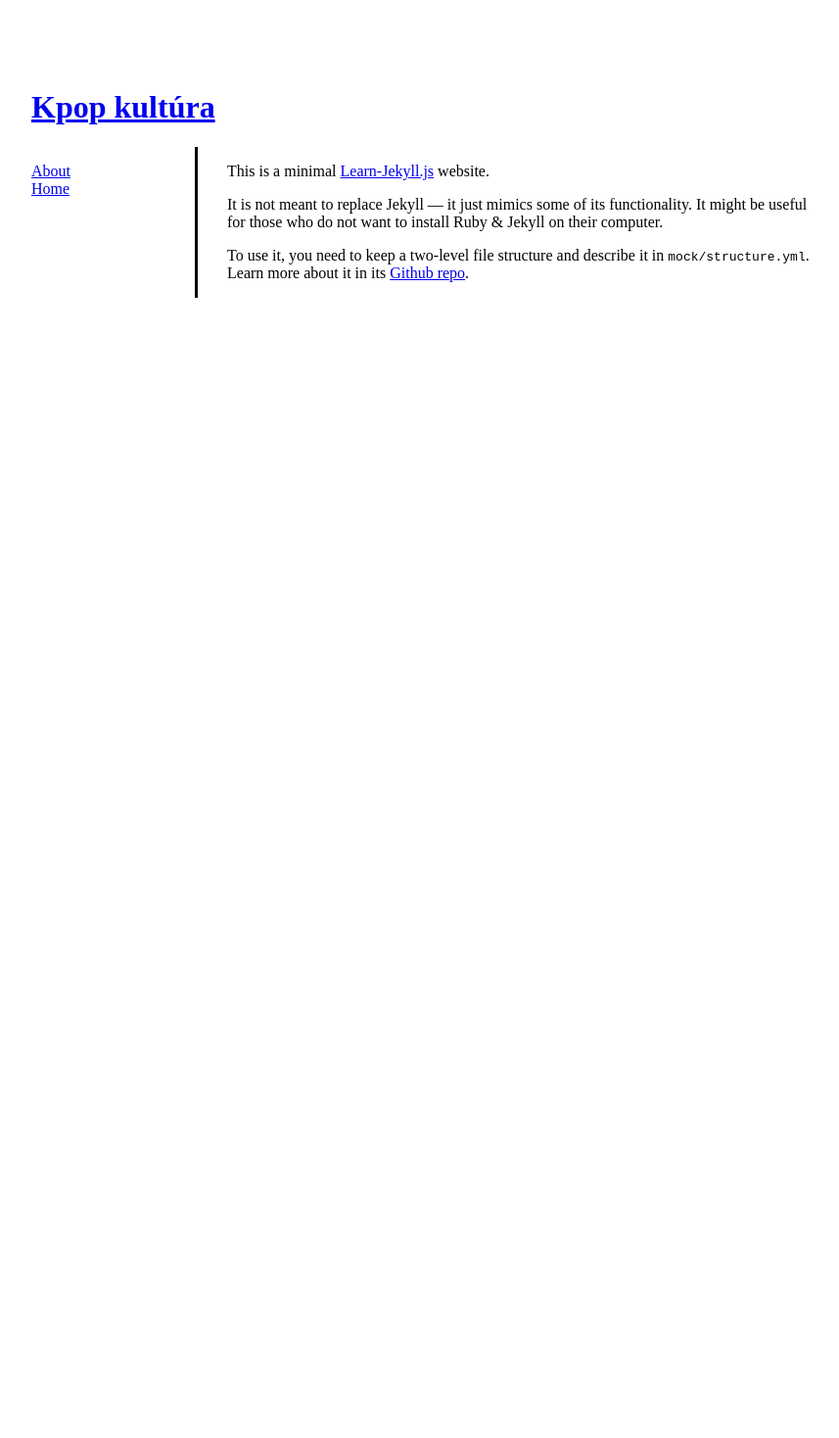
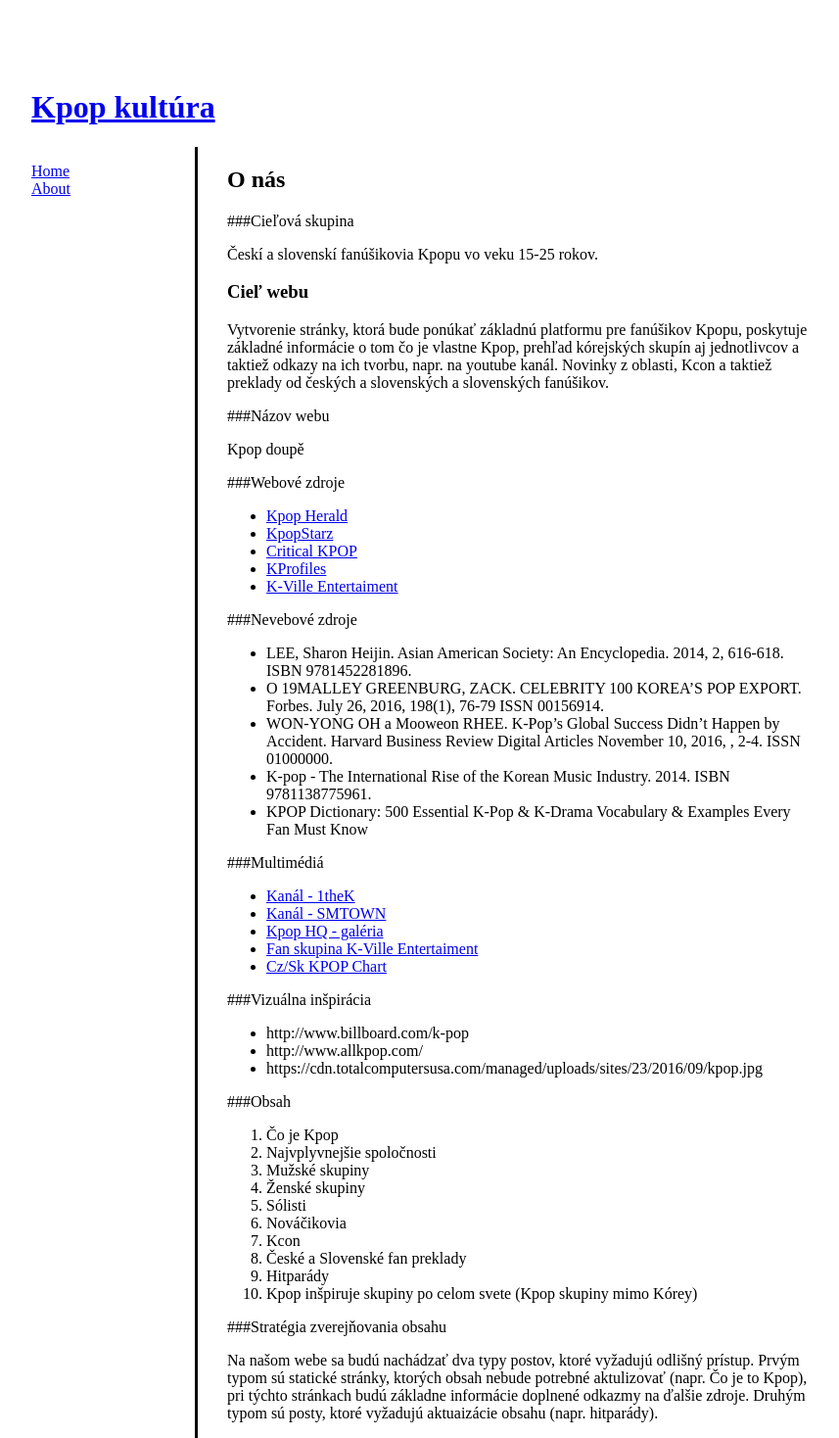
Before and after one commit to yana3/learn-jekyll, a Jekyll site: the page built from about.md, in a window 1280 px wide. Shown: the whole page at 98% size, without its empty margins (208-1065 px from the left). Built offline with Jekyll 4.4.1, drawn with Linux system fonts in a browser that asks for light colours; our own code applies the rules of GitHub Pages for plain Markdown files; before the commit the page ends 900 px from its top, so only the background shows below that.

Commit message:
About + post2
Upravenie stránky About a pridanie postu Náš tým

```diff
--- a/about.md
+++ b/about.md
@@ -3,8 +3,65 @@ layout: page
 title: About
 ---
 
-This is a minimal [Learn-Jekyll.js](https://github.com/jan-martinek/learn-jekyll) website.
 
-It is not meant to replace Jekyll — it just mimics some of its functionality. It might be useful for those who do not want to install Ruby & Jekyll on their computer.
 
-To use it, you need to keep a two-level file structure and describe it in `mock/structure.yml`. Learn more about it in its [Github repo](https://github.com/jan-martinek/learn-jekyll).
+## O nás
+
+###Cieľová skupina
+
+Českí a slovenskí fanúšikovia Kpopu vo veku 15-25 rokov.
+
+### Cieľ webu
+
+Vytvorenie stránky, ktorá bude ponúkať základnú platformu pre fanúšikov Kpopu, poskytuje základné informácie o tom čo je vlastne Kpop, prehľad kórejských skupín aj jednotlivcov a taktiež odkazy na ich tvorbu, napr. na youtube kanál. Novinky z oblasti, Kcon a taktiež preklady od českých a slovenských a slovenských fanúšikov.
+
+###Názov webu
+
+Kpop doupě
+
+###Webové zdroje
+
+- <a href="http://kpopherald.koreaherald.com/">Kpop Herald</a>
+- <a href="http://www.kpopstarz.com/">KpopStarz</a>
+- <a href="http://www.criticalkpop.com/#sthash.PNIx1o85.blVTyRi2.dpbs">Critical KPOP</a>
+- <a href="http://kprofiles.com/">KProfiles</a>
+- <a href="http://www.kvilleentertainment.net">K-Ville Entertaiment</a>
+
+###Nevebové zdroje
+
+- LEE, Sharon Heijin. Asian American Society: An Encyclopedia. 2014, 2, 616-618. ISBN 9781452281896.
+- O 19MALLEY GREENBURG, ZACK. CELEBRITY 100 KOREA’S POP EXPORT. Forbes. July 26, 2016, 198(1), 76-79 ISSN 00156914.
+- WON-YONG OH a Mooweon RHEE. K-Pop's Global Success Didn't Happen by Accident. Harvard Business Review Digital Articles November 10, 2016, , 2-4. ISSN 01000000.
+- K-pop - The International Rise of the Korean Music Industry. 2014. ISBN 9781138775961.
+- KPOP Dictionary: 500 Essential K-Pop & K-Drama Vocabulary & Examples Every Fan Must Know
+
+###Multimédiá
+
+- <a href="https://www.youtube.com/user/LOENENT">Kanál - 1theK</a>
+- <a href="https://www.youtube.com/user/SMTOWN">Kanál - SMTOWN</a>
+- <a href="https://yeskpophq.tumblr.com/archive">Kpop HQ - galéria</a>
+- <a href="https://www.youtube.com/channel/UCHWfAuT1j7bTLXTIBcY_l6w">Fan skupina K-Ville Entertaiment</a>
+- <a href="https://www.youtube.com/channel/UCHQJ1gZd_f3yrJ3Bdx7MyKg">Cz/Sk KPOP Chart</a>
+
+###Vizuálna inšpirácia
+
+- http://www.billboard.com/k-pop
+- http://www.allkpop.com/
+- https://cdn.totalcomputersusa.com/managed/uploads/sites/23/2016/09/kpop.jpg
+
+###Obsah
+
+1. Čo je Kpop
+2. Najvplyvnejšie spoločnosti
+3. Mužské skupiny
+4. Ženské skupiny
+5. Sólisti
+6. Nováčikovia
+7. Kcon
+8. České a Slovenské fan preklady
+9. Hitparády
+10. Kpop inšpiruje skupiny po celom svete (Kpop skupiny mimo Kórey)
+
+###Stratégia zverejňovania obsahu
+
+Na našom webe sa budú nachádzať dva typy postov, ktoré vyžadujú odlišný prístup. Prvým typom sú statické stránky, ktorých obsah nebude potrebné aktulizovať (napr. Čo je to Kpop), pri týchto stránkach budú základne informácie doplnené odkazmy na ďalšie zdroje. Druhým typom sú posty, ktoré vyžadujú aktuaizácie obsahu (napr. hitparády).
```
Also changed, not shown: _posts/2017-04-17-kpop-post2.mdown (added, +17 -0 lines).
